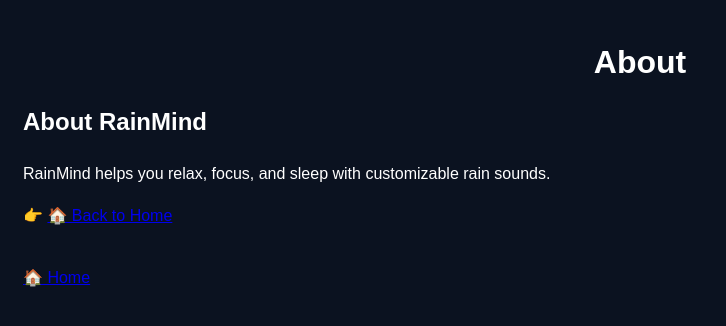
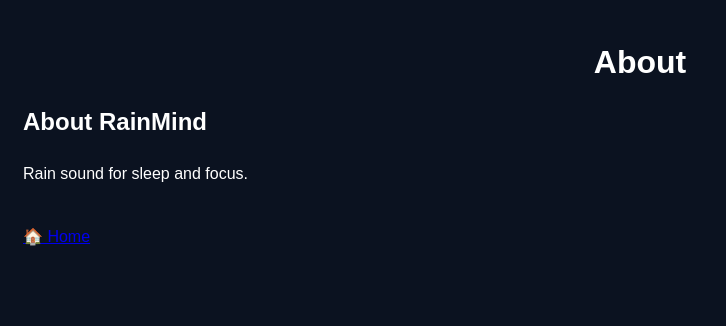
Before and after one commit to choijangwook/RainMind, a Jekyll site: the page built from pages/about.md, in a window 1280 px wide. Shown: the top 326 px of the page, without its empty margins (0-726 px from the left). Built offline with Jekyll 4.4.1, drawn with Linux system fonts in a browser that asks for light colours.

Commit message:
Update about.md

```diff
--- a/pages/about.md
+++ b/pages/about.md
@@ -5,7 +5,4 @@ permalink: /about/
 ---
 
 ## About RainMind
-
-RainMind helps you relax, focus, and sleep with customizable rain sounds.
-
-👉 [🏠 Back to Home]({{ site.baseurl }}/index.html)
+Rain sound for sleep and focus.
```
